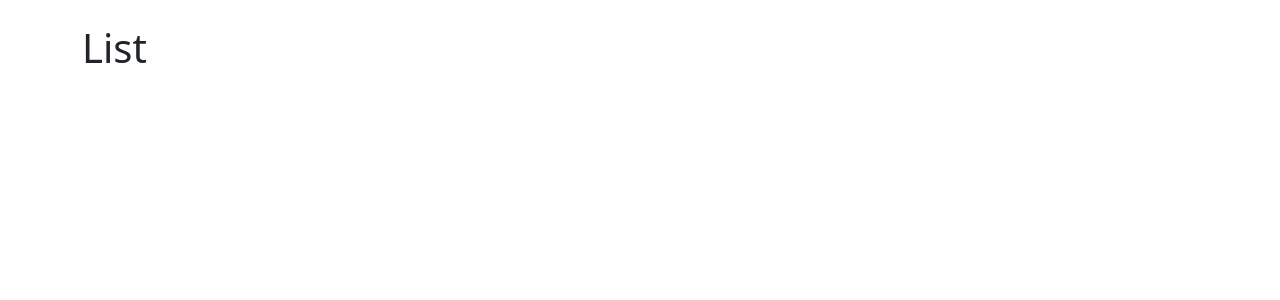
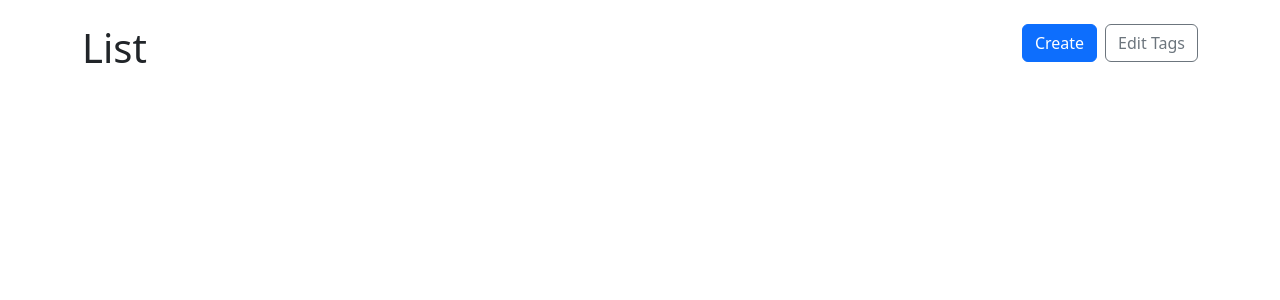
Before and after one commit to hrishikeshps/Notes-Simplified, a React (Vite) app: page / in a window 1280 px wide. Shown: the top 300 px of the page. Built offline with nearby package versions, Linux system fonts and the light colour scheme.

Commit message:
list init commit

```diff
--- a/src/components/NoteList.tsx
+++ b/src/components/NoteList.tsx
@@ -1,3 +1,23 @@
-export function NoteList(){
-    return <h1>List</h1>
+import { Button, Col, Row, Stack } from "react-bootstrap";
+import { Link } from "react-router-dom";
+
+export function NoteList() {
+    return (
+        <>
+            <Row>
+                <Col><h1>List</h1></Col>
+                <Col xs="auto">
+                    <Stack gap={2} direction="horizontal">
+                        <Link to="/new">
+                            <Button variant="primary">Create</Button>
+                        </Link>
+                        <Link to="/">
+                            <Button variant="outline-secondary">Edit Tags</Button>
+                        </Link>
+                    </Stack>
+                </Col>
+            </Row>
+        </>
+    )
+
 }
```
